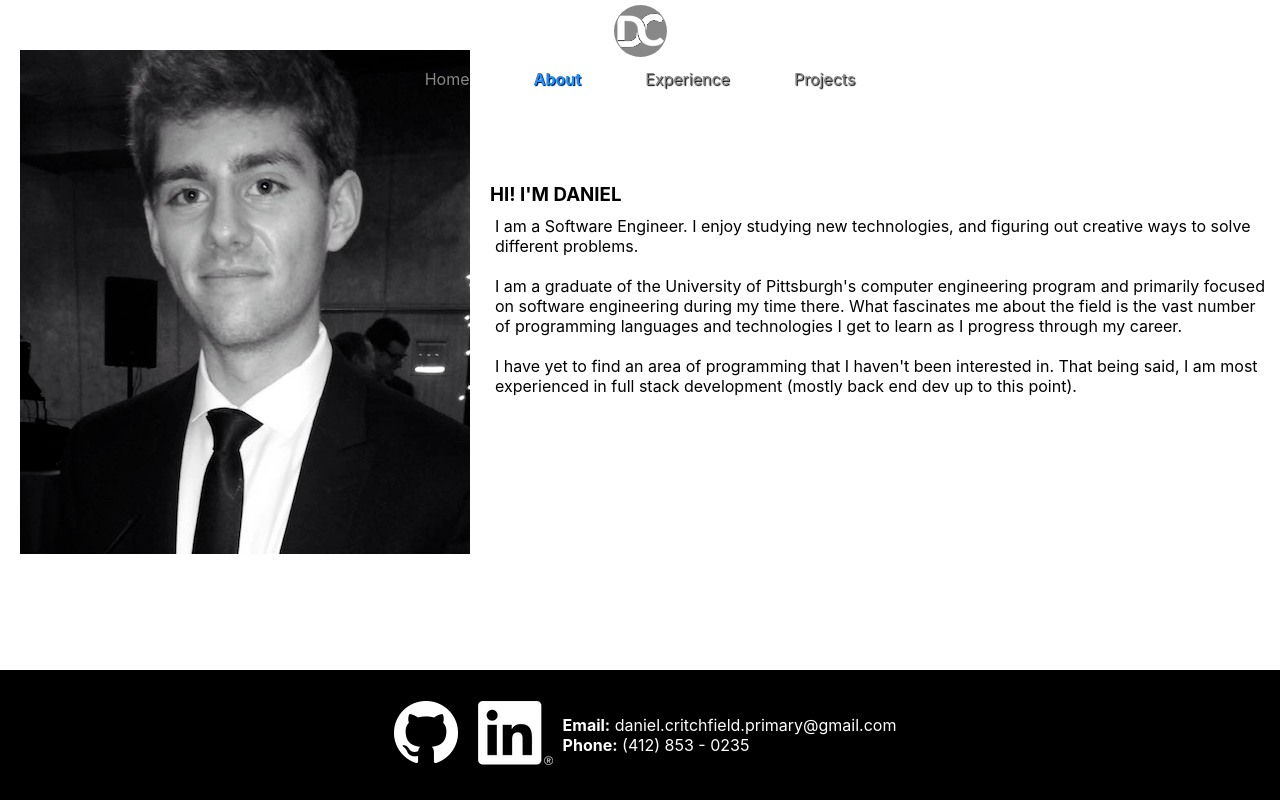
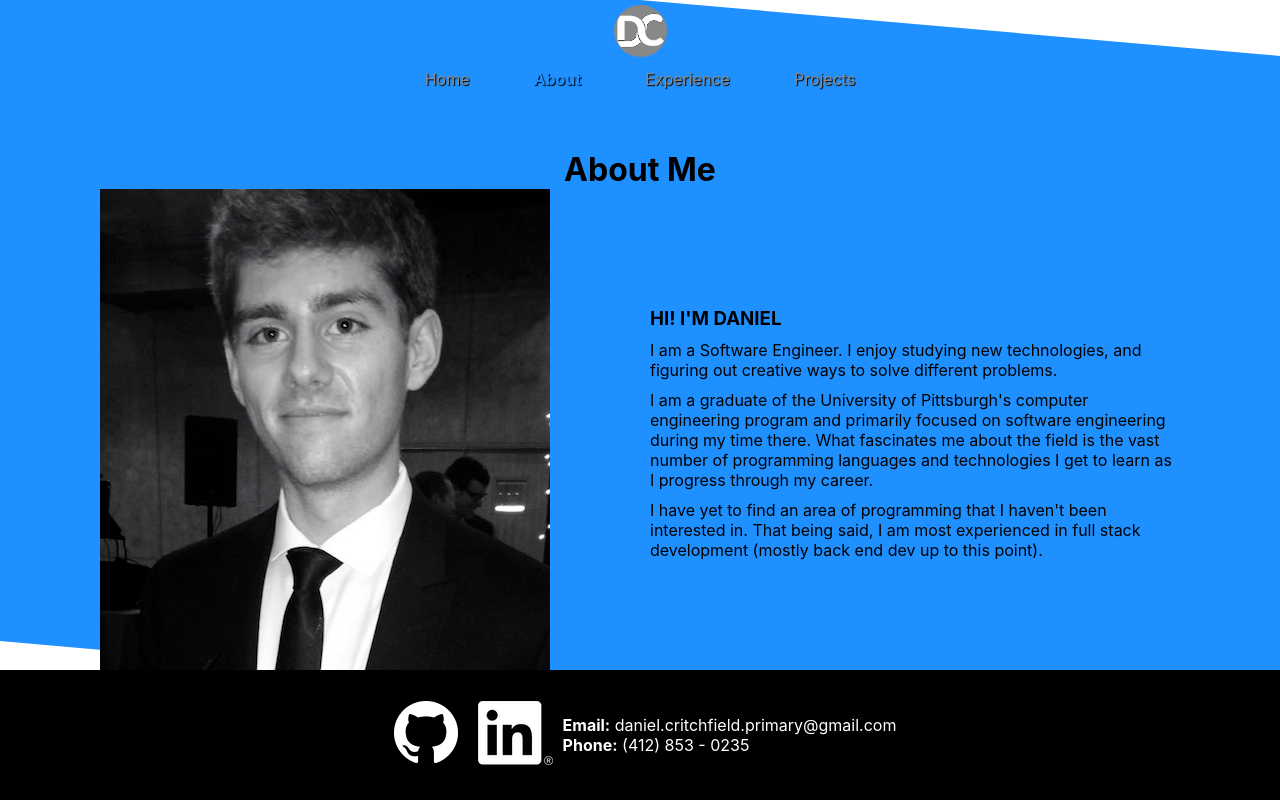
Before and after one commit to danielcritchfield95/personalwebsite, a React (Create React App) app: page /about in a window 1280 px wide. Built offline with nearby package versions, Linux system fonts and the light colour scheme.

Commit message:
checkpoint

```diff
--- a/src/about/about.css
+++ b/src/about/about.css
@@ -2,18 +2,44 @@
     position: relative;
     height: 100%;
     display: flex;
-    flex-direction: row;
+    flex-direction: column;
     justify-content: center;
     align-items: center;
-    top: -50px;
+}
+
+.About .Container {
+    background-color: dodgerblue;
+}
+
+.Title {
+    position: relative;
+    width: 100%;
+    display: flex;
+    align-items: center;
+    justify-content: center;
+    padding-top: 150px;
+    transform: skewY(-5deg);
+}
+
+.AboutContainer {
+    display: flex;
+    flex-direction: row;
+    transform: skewY(-5deg);
 }
 
 .ProfessionalImage {
-    margin: 100px 20px;
+    margin: 0 100px;
+}
+
+.AboutContent {
+    display: flex;
+    flex-direction: column;
+    justify-content: center;
 }
 
 .AboutContent p {
-    padding: 10px 5px;
+    padding-top: 10px;
+    padding-right: 100px;
 }
 
 #AboutFooter {
--- a/src/about/about.js
+++ b/src/about/about.js
@@ -10,7 +10,12 @@ const About = () => {
 
     return (
         <div>
-            <div className="About">
+            <div className='About'>
+                <div className='Container'>
+                    <div className='Title'>
+                        <h1>About Me</h1>
+                    </div>
+                    <div className='AboutContainer'>
                         <div className='ProfessionalImage'>
                             <img src={ProfessionalMe} alt='Daniel Critchfield' />
                         </div>
@@ -34,8 +39,10 @@ const About = () => {
                             <br />
                         </div>
                     </div>
+                </div>
+            </div>
             <Footer id='AboutFooter' />
-        </div>
+        </div >
     );
 }
 
--- a/src/about/mobileAbout.css
+++ b/src/about/mobileAbout.css
@@ -6,8 +6,20 @@
         top: 5px;
     }
 
-    .AboutContent {
-        overflow: scroll;
+    .About .Title {
+        padding-bottom: 20px;
+    }
+
+    .AboutContainer {
+        display: flex;
+        flex-direction: column;
+    }
+
+    .ProfessionalImage {
+        width: 100%;
+        display: flex;
+        justify-content: center;
+        margin: 0;
     }
 
     .AboutContent p, h3 {
--- a/src/carousel/carousel.css
+++ b/src/carousel/carousel.css
@@ -1,22 +1,22 @@
 @keyframes hover {
     0% {
         top: 0px;
-        box-shadow: 0px 0px 0px 0px #aaa;
+        box-shadow: 0px 0px 0px 0px rgb(105,105,105);
     }
     100% {
         top: -15px;
-        box-shadow: 5px 10px 18px 10px #aaa;
+        box-shadow: 5px 10px 18px 10px rgb(105,105,105);
     }
 }
 
 @keyframes embed {
     0% {
         top: -15px;
-        box-shadow: 5px 10px 18px 10px #aaa;
+        box-shadow: 5px 10px 18px 10px rgb(105,105,105);
     }
     100% {
         top: 0px;
-        box-shadow: 0px 0px 0px 0px #aaa;
+        box-shadow: 0px 0px 0px 0px rgb(105,105,105);
     }
 }
 
@@ -28,7 +28,7 @@
     height: 80vh;
     margin: auto;
     position: relative;
-    box-shadow: 0px 0px 0px 0px #aaa;
+    box-shadow: 0px 0px 0px 0px rgb(105,105,105);
     animation: embed;
     animation-duration: 1s;
     animation-delay: 0s;
@@ -42,7 +42,7 @@
     animation-duration: 1s;
     animation-delay: 0s;
     animation-timing-function: ease-in-out;
-    box-shadow: 5px 10px 18px 10px #aaa;
+    box-shadow: 5px 10px 18px 10px rgb(105,105,105);
     top: -15px;
 }
 
--- a/src/experience/experience.css
+++ b/src/experience/experience.css
@@ -3,6 +3,7 @@
     display: flex;
     flex-direction: row;
     font-size: 1.25rem;
+    padding-top: 100px;
 }
 
 #Column1 {
@@ -13,6 +14,7 @@
 
 #Column1 h1 {
     margin: 5px 10px;
+    padding-left: 100px;
 }
 
 #Column2 {
@@ -25,11 +27,11 @@ section {
 }
 
 section p {
-    padding: 10px 0;
+    padding: 10px 100px;
 }
 
 .Heading {
-    padding: 20px 0;
+    padding: 20px 100px;
     color: dodgerblue;
 }
 
@@ -41,5 +43,5 @@ section p {
     font-size: 1.25rem;
     cursor: pointer;
     border-radius: 0.5rem;
-    margin: 5px 5px;
+    margin-left: 100px;
 }
--- a/src/experience/mobileExperience.css
+++ b/src/experience/mobileExperience.css
@@ -7,4 +7,8 @@
     #Column1 {
         width: 100%;
     }
+
+    .Download {
+        margin-bottom: 15px;
+    }
 }
--- a/src/footer/mobileFooter.css
+++ b/src/footer/mobileFooter.css
@@ -7,7 +7,7 @@
         padding: 0;
     }
 
-    p {
+    .Footer p {
         padding: 0 !important;
         margin: 0;
     }
--- a/src/home/home.css
+++ b/src/home/home.css
@@ -159,6 +159,8 @@
 .Item img {
     object-fit: contain;
     border-radius: 100%;
+    /* transform: skewY(-5deg); */
+    margin-left: 100px;
 }
 
 .CenteredDescription {
@@ -226,3 +228,7 @@
     justify-content: center;
     align-items: center;
 }
+
+#OutroDownArrow {
+    position: relative;
+}
--- a/src/home/home.js
+++ b/src/home/home.js
@@ -125,6 +125,11 @@ class Home extends Component {
         window.scrollTo(0, work.offsetTop - 90);
     }
 
+    scrollToOutro() {
+        const outro = document.querySelector('#Outro');
+        window.scrollTo(0, outro.offsetTop - 90);
+    }
+
 
     render() {
         return (
@@ -169,6 +174,9 @@ class Home extends Component {
                 <div id='Work'>
                     <div className='CarouselContainer'>
                         <Carousel images={this.images} />
+                        <div className='DownArrow' id='OutroDownArrow'>
+                            <img src={DownArrow} alt='Down Arrow' onClick={this.scrollToOutro} />
+                        </div>
                     </div>
                 </div>
                 <div id='Outro'>
--- a/src/home/mobileHome.css
+++ b/src/home/mobileHome.css
@@ -22,6 +22,7 @@
         width: 70%;
         object-fit: contain;
         border-radius: 0;
+        margin-left: 0;
     }
 
     #IntroDownArrow {
--- a/src/navbar/mobileNavbar.css
+++ b/src/navbar/mobileNavbar.css
@@ -1,4 +1,8 @@
 @media (max-width: 768px) {
+
+    #navbar {
+        /* background-color: #888888; */
+    }
 
     a:hover {
         color: black !important;
@@ -16,8 +20,12 @@
         transition: background 500ms ease-in-out;
     }
 
+    #navItems li a {
+        color: white;
+    }
+
     #navItems li:hover {
-        background-color: aqua;
+        background-color: #888888;
     }
 
     .Logo {
@@ -42,6 +50,7 @@
         height: 4px;
         margin: 2px;
         background-color: white;
+        box-shadow: 1px 1px 1px 1px #888888;
     }
 
 }
```
Also changed, not shown: src/images/DownArrow.png. Lines whose indentation alone changed are shown as unchanged.
